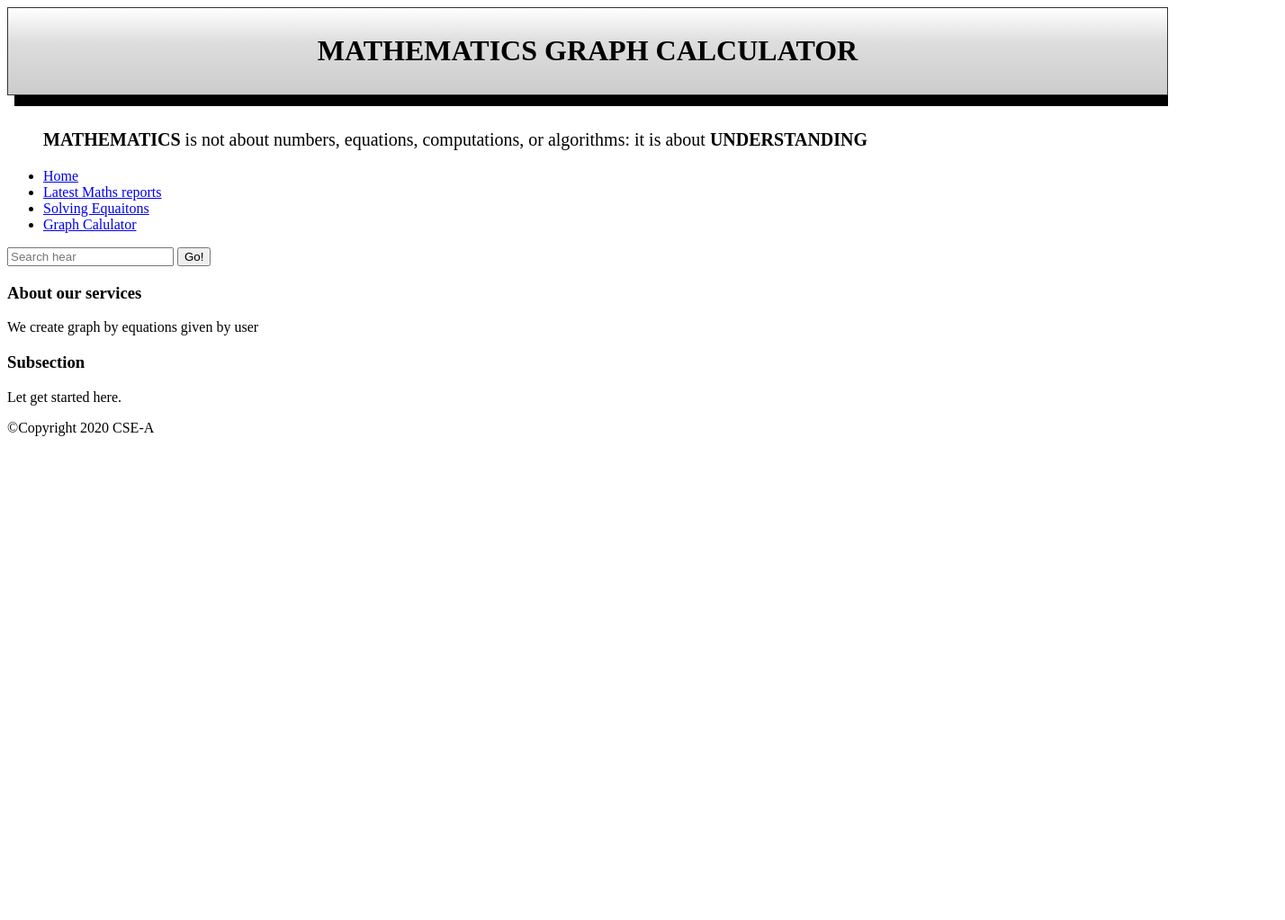
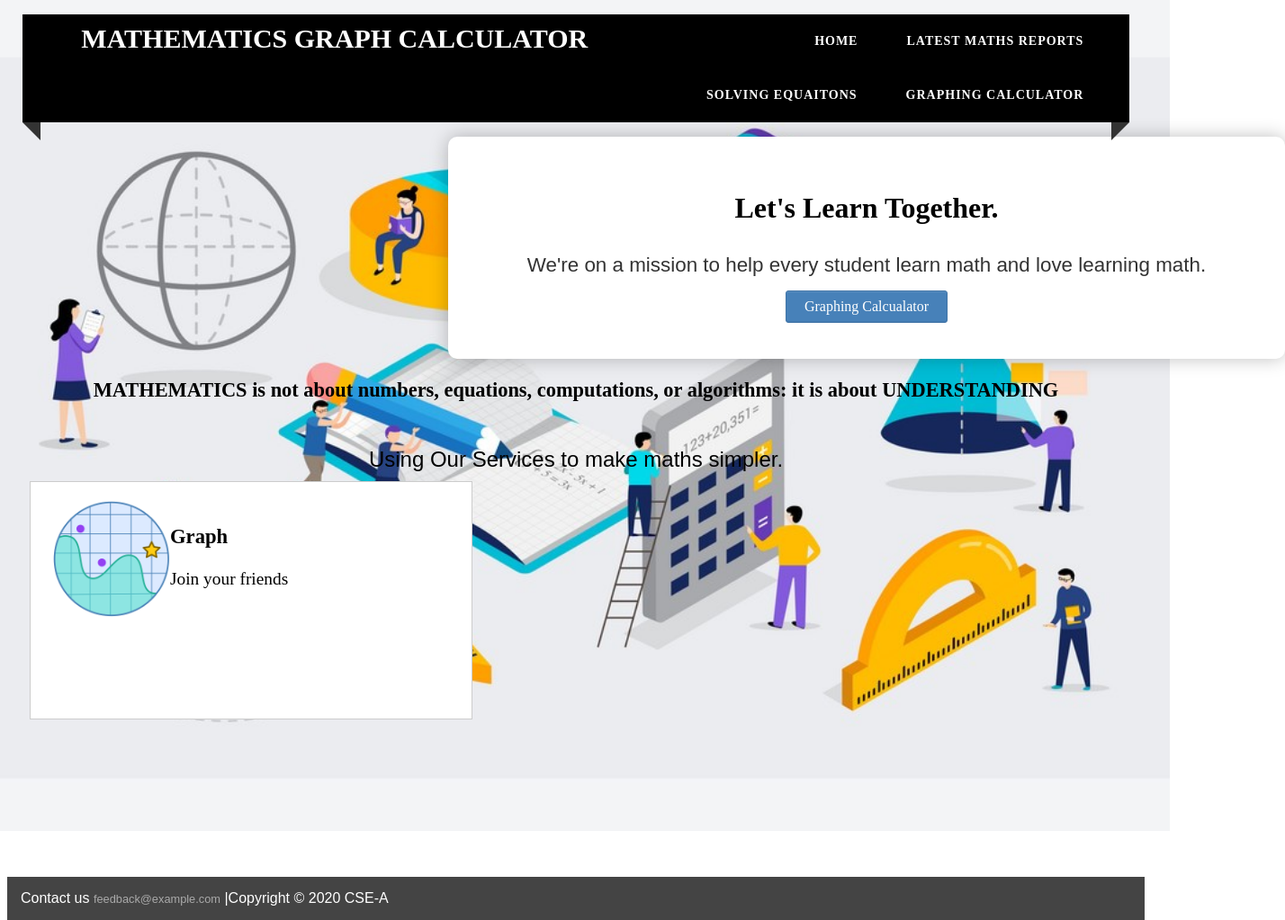
Before and after one commit to abhishek150101/Graph-Calculator, a plain HTML site: page index.html in a window 1280 px wide. Shown: the whole page at 90% size, 1428 px wide, since content can reach past the window. Before the commit the page ends 800 px from the top, so only its background shows below. Drawn offline with Linux system fonts and the light colour scheme.

Commit message:
Add files via upload

```diff
--- a/index.html
+++ b/index.html
@@ -3,43 +3,58 @@
 <head>
 	<meta charset="utf-8">
 	<link rel="stylesheet" type="text/css" href="style.css">
-	<link rel="shortcut icon" href="image/pie.png">
+	<link rel="shortcut icon" href="image/pie.ico">
 	<title>Maths Graph Calculator</title>
 </head>
 <body>
-	<div class="heading">
-		<header><h1>MATHEMATICS GRAPH CALCULATOR</h1>	</header>
-	</div>
-	<br>
-	<div class="quote" style="font-size: 20px;" >
-		<blockquote> <strong>MATHEMATICS</strong> is not about numbers, equations, computations, or algorithms: it is about <strong>UNDERSTANDING</strong></blockquote>
-	</div>
 	<!-- Navbar -->
+	<div class="navbar">
 	<nav>
-		<ul>
+
+		<ul class ="menu-area">
+			<div class="logo"> MATHEMATICS GRAPH CALCULATOR </div>
 			<li><a href="#" target="_blank">Home</a></li>
 			<li><a href="#" target="_blank">Latest Maths reports</a></li>
 			<li><a href="#" target="_blank">Solving Equaitons</a></li>
-			<li><a href="link/cla.html" target="blank">Graph Calulator</a></li>
+			<li><a href="link/cla.html" target="_blank">Graphing Calculator</a></li>
 		</ul>
+	</nav>
+	</div>
+	<div class="content-container">
+		<h1 class> Let's Learn Together. </h1>
+		<div class="content-container-description">We're on a mission to help every student learn math and love learning math. </div>
+		<a href="link/cla.html" target="_blank" class="shared-button"> Graphing Calcualator </a>
+	</div>
 
-		<form>
-			<input type="search" name="q" placeholder="Search hear">
-			<input type="submit" value="Go!">
-		</form>
-	</nav>
-	<main>
-	<!-- Here the article -->
-		<article>
-			<h3>About our services</h3>
-				<P>We create graph by equations given by user</P>
-			<h3>Subsection</h3>
-				<p>Let get started here.</p>
-		</article>
-	</main>
-	<footer>
-		<p><h8 style="font-size:3">©Copyright 2020 CSE-A </h8></p>
-	</footer>
+  	<div class="quote">
+		<blockquote>
+			<strong>MATHEMATICS</strong> is not about numbers, equations, computations, or algorithms: it is about <strong>UNDERSTANDING</strong>
+		</blockquote>
+	</div>
+	<div class ="products">
+		<h2 class> Using Our Services to make maths simpler. </h2>
+		<div class="acitvites-section">
+			<div class = "graph-info">
+				<div class="graph-info-image"><img style="width: 130px; height: 130px; float: left;" src="image/homepage-student.png"></div>
+				<div class="graph-info-display">
+					<h3>Graph</h3>
+					<div class>
+						<div class="friend">Join your friends</div>
+					</div>
+				</div>
+			</div>
+		</div>
+	</div>
 
+	<div class ="footer-main-content-container">
+		<div class="footer-main-content-upper"></div> <!-- have to make the upper info-->
+		<div class="footer-main-content-lower">
+			<span class="content-info">
+				<spand role="heading" aria-level="2" class= "footer-title">Contact us</spand>
+				<a href = "mailto:2019006160.abhishek@ug.sharda.ac.in" class="contact-link">feedback@example.com</a> | <a href="https://twitter.com/" class="contact-link"><i class="twitter-icon"></i></a>
+			</span>
+			<span class="Copyright"> Copyright © 2020 CSE-A</span>
+		</div>
+	</div>
 </body>
 </html>
--- a/style.css
+++ b/style.css
@@ -1,19 +1,15 @@
 body{
-/*	background-color: #eb4034;*/
+	background-image: url("image/vector.jpg");
 	font-family: Google sans;
+	/*background-color: rgb(0,0,0,.54);*/
+	background-size: cover;
+	background-position: center;
+	background-repeat: no-repeat;
+	height: 900px;
 }
-hr{
-	display: block;
-	width: 100%;
-	margin-left: auto;
-	height: 3px;
-	border-width: 1px;
-	background-color: black;
-}
-
 .heading {
 	text-align: center;
-	width: 100%;
+	width: 98.4%;
 	border: 1px solid #333;
 	box-shadow: 8px 12px;
 	padding: 8px 12px;
@@ -26,3 +22,176 @@ header{
 nav{
 	margin-left:auto;
 }
+.quote{
+	font-weight: bold;
+	font-size: 20px;
+}
+
+.navbar{
+  padding-top: 0px;
+}
+nav {
+ position: relative;
+ width: calc(100% - 60px);
+ margin: 0 auto;
+ background: #000000;
+ z-index: 1;
+ text-align: right;
+ padding-right: 2%;
+}
+.logo {
+  width: 50%;
+  float: left;
+  text-transform: uppercase;
+  color: #fff;
+  font-weight: bold;
+  font-size: 30px;
+  text-align: left;
+  padding: 10px 25px;
+}
+.menu-area li {
+  display: inline-block;
+    list-style-type: none;
+}
+.menu-area a {
+  color: #fff;
+  font-weight: 900;
+  letter-spacing: 1px;
+  text-transform: uppercase;
+  display: block;
+  padding: 15px 25px;
+  font-size: 14px;
+  line-height: 30px;
+  position: relative;
+  z-index: 1;
+    text-decoration: none;
+}
+.menu-area a:hover {
+  background: deeppink;
+  color: #fff;
+}
+nav:before {
+  position: absolute;
+  content: '';
+  border-top: 10px solid #333;
+  border-right: 10px solid #333;
+  border-left: 10px solid transparent;
+  border-bottom: 10px solid transparent;
+  top: 100%;
+  left: 0;
+}
+nav:after {
+  position: absolute;
+  content: '';
+  border-top: 10px solid #333;
+  border-left: 10px solid #333;
+  border-right: 10px solid transparent;
+  border-bottom: 10px solid transparent;
+  top: 100%;
+  right: 0;
+}
+.content-container {
+	margin-left: 490px;
+	font-size: 100 %;
+	text-align :center;
+	z-index: 1;
+	background: #fff;
+	width: 70%;
+	min-height: 150px;
+	padding: 40px;
+	max-width: 850px;
+	border-radius: 10px;
+	box-shadow: 0 0 20px rgba(0,0,0,0.25);
+	display: flex;
+	-webkit-box-orient: vertical;
+	flex-direction: column;
+	-webkit-box-align: center;
+	align-items : center;
+	justify-content: center;
+}
+.shared-button {
+	color: #fff;
+	background: #4781b9;
+	border: 1px solid #3f73a6;
+	box-shadow: inset 0 1px rgba(255,255,255,0.1), inset 0 -1px rgba(0,0,0,0.05);
+	cursor: pointer;
+	font-family: inherit;
+	text-decoration: none;
+	white-space: nowrap;
+	padding: 0 20px;
+	user-select: none;
+	border-radius: 3px;
+	line-height: 34px;
+	font-size: 100%;
+}
+.content-container-description{
+	font-size: 140%;
+	font-family: Arial;
+	color: #333;
+	margin: 10px 0 15px;
+}
+.footer-main-content-lower{
+	margin: 0px;
+	font-family: Arial;
+	max-width: auto;
+	text-align: left;
+	padding: 15px;
+	color: #aaa;
+	font-size: 100%;
+	display: flex;
+	box-sizing: border-box;
+	color: #fff;
+	background: #444;
+}
+.contact-link {
+	color: #aaa;
+	text-decoration: none;
+	margin: 5px 0px;
+	font-size: 80%;
+	font-family: Arial;
+	font-weight: 300;
+}
+.quote {
+	font-size: 140%;
+	text-align: center;
+}
+.products{
+	max-width: auto;
+	padding-right: 15px;
+	padding-left: 15px;
+	margin-right:auto;
+	text-align: center;
+	margin-top: 50px;
+	box-sizing: border-box;
+}
+.products h1,.products h2{
+	margin: 0;
+	font-family: Arial;
+	font-weight: normal;
+	text-align: center;
+}
+.graph-info {
+	background-color: #fff;
+	width: 440px;
+	height: 223px;
+	flex-wrap: wrap;
+	flex: 1;
+	max-width: 50%;
+	border: 1px solid #ccc;
+	padding: 20px 25px;
+	font-size: 110%;
+	margin: 10px;
+	align-items: center;
+}
+.graph-info-display {
+	padding: 5px;
+	flex:1;
+	text-align: left;
+	max-width: calc(100% - 15px);
+	font-size: 110%;
+
+}
+.footer-main-content-upper {
+	width: 50px;
+	height: 165px;
+}
```
Also changed, not shown: link/cla.html (+6 -7 lines), image/datascience-og.jpg (added), image/homepage-student.png (added), image/pie.ico (added), image/plane.png (added), image/vector.jpg (added).
